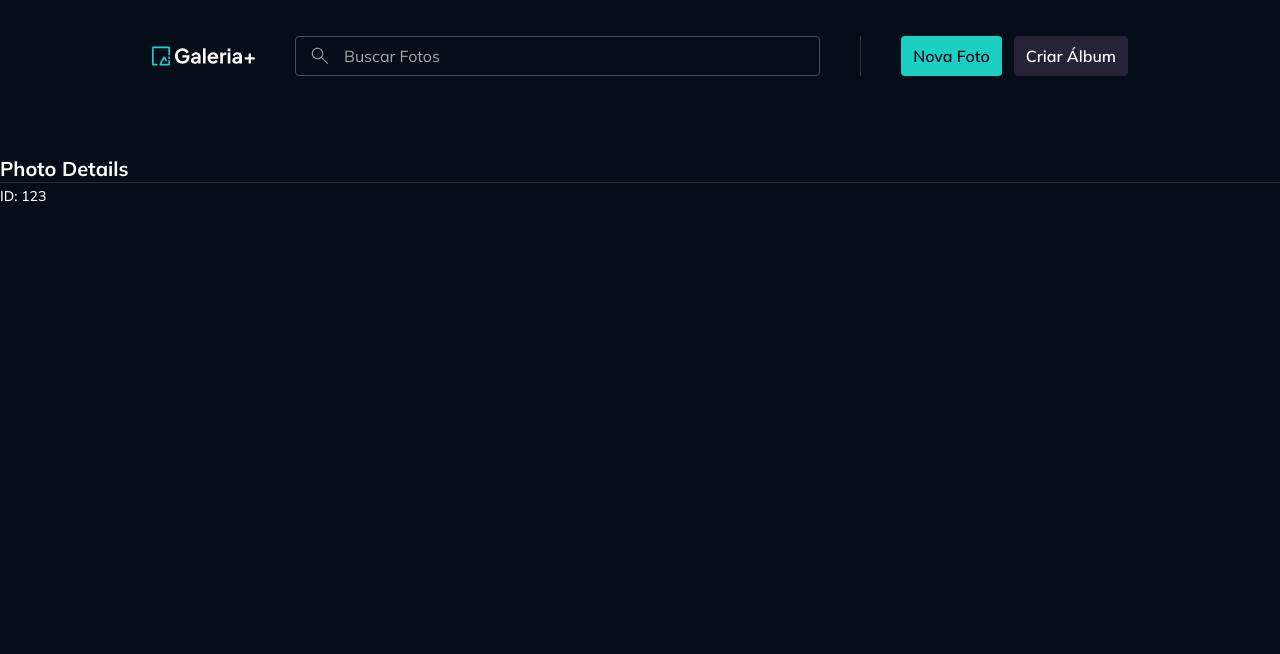
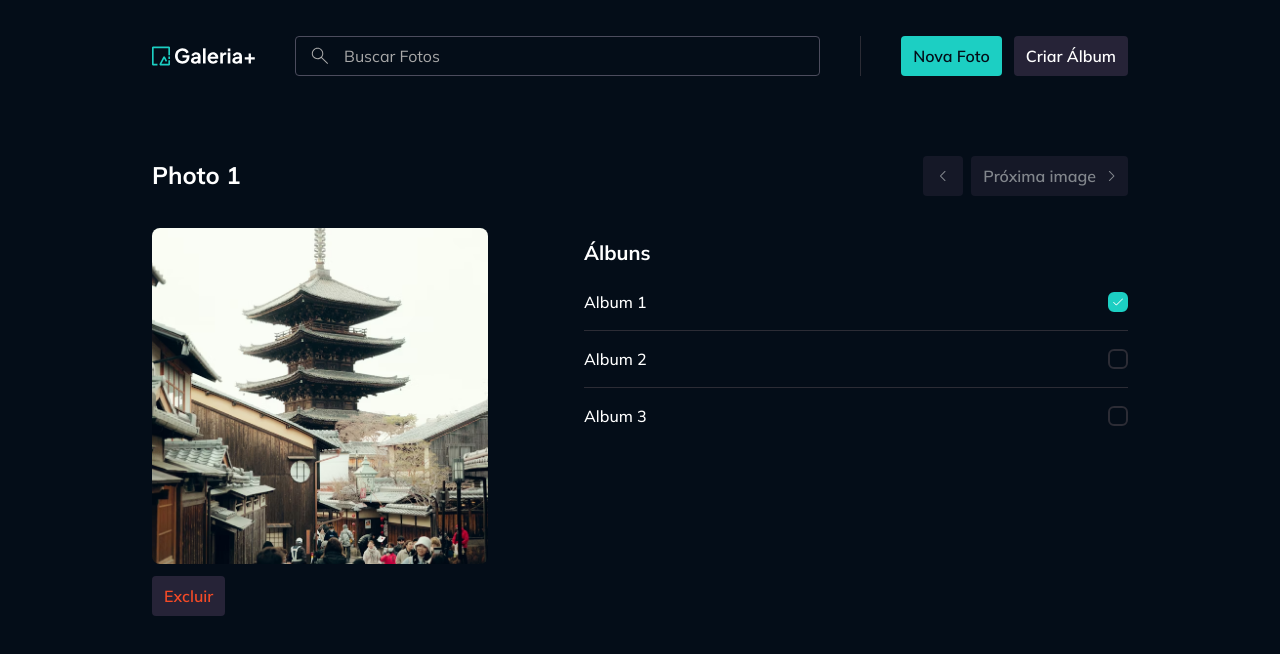
Before and after one commit to lesantana09/react-photo-gallery, a React (Vite) app: page /photo/123 in a window 1280 px wide. Shown: the top 654 px of the page. Built offline with nearby package versions, Linux system fonts and the light colour scheme.

Commit message:
feat: update component album details

```diff
--- a/src/components/button.tsx
+++ b/src/components/button.tsx
@@ -1,7 +1,7 @@
 import React from "react";
 import Icon from "./icon";
 import Text from "./text";
-import {tv, type VariantProps} from "tailwind-variants";
+import { tv, type VariantProps } from "tailwind-variants";
 import SpinnerIcon from "../assets/icons/spinner.svg?react";
 import cx from "classnames";
 
@@ -115,7 +115,7 @@
     >
       <Text
         variant="label-medium"
-				className={buttonTextVariants({variant, size})}
+        className={buttonTextVariants({ variant, size })}
       >
         {children}
       </Text>
@@ -123,7 +123,7 @@
         <Icon
           svg={handling ? SpinnerIcon : icon!}
           animate={handling}
-					className={buttonIconVariants({variant, size, handling})}
+          className={buttonIconVariants({ variant, size, handling })}
         />
       )}
     </button>
--- /dev/null
+++ b/src/contexts/albums/components/albums-filters.tsx
@@ -0,0 +1,52 @@
+import type { Album } from "../models/album";
+import Text from "../../../components/text";
+import Button from "../../../components/button";
+import cx from "classnames";
+import Skeleton from "../../../components/skeleton";
+
+interface AlbumsFiltersProps extends React.ComponentProps<"div"> {
+  albums: Album[];
+  loading?: boolean;
+}
+
+export default function AlbumsFilters({
+  albums,
+  loading,
+  className,
+  ...props
+}: AlbumsFiltersProps) {
+  return (
+    <div
+      className={cx("flex items-center gap-3.5 overflow-x-auto", className)}
+      {...props}
+    >
+      <Text variant="heading-small">Albums:</Text>
+      <div className="flex gap-3">
+        {!loading ? (
+          <>
+            <Button size="sm" className="cursor-pointer" variant="primary">
+              Todos
+            </Button>
+            {albums.map((album) => (
+              <Button
+                key={album.id}
+                size="sm"
+                className="cursor-pointer"
+                variant="ghost"
+              >
+                {album.title}
+              </Button>
+            ))}
+          </>
+        ) : (
+          Array.from({ length: 5 }).map((_, index) => (
+            <Skeleton
+              className="w-28 h-7"
+              key={`album-button-loading-${index}`}
+            />
+          ))
+        )}
+      </div>
+    </div>
+  );
+}
--- /dev/null
+++ b/src/contexts/albums/components/albums-list-selectable.tsx
@@ -0,0 +1,65 @@
+import type { Photo } from "../../photos/models/photo";
+import type { Album } from "../models/album";
+import Text from "../../../components/text";
+import InputCheckbox from "../../../components/input-checkbox";
+import Divider from "../../../components/divider";
+import Skeleton from "../../../components/skeleton";
+
+interface AlbumsListSelectableProps {
+  loading?: boolean;
+  albums: Album[];
+  photo: Photo;
+}
+
+export default function AlbumsListSelectable({
+  loading,
+  albums,
+  photo,
+}: AlbumsListSelectableProps) {
+  function isChecked(albumId: string) {
+    return photo?.albums?.some((album) => album.id === albumId);
+  }
+
+  function handlePhotoOnAlbums(albumId: string) {
+    let albumsIds = [];
+
+    if (isChecked(albumId)) {
+      albumsIds = photo.albums
+        .filter((album) => album.id !== albumId)
+        .map((album) => album.id);
+    } else {
+      albumsIds = [...photo.albums.map((album) => album.id), albumId];
+    }
+
+    console.log(albumsIds);
+  }
+
+  return (
+    <ul className="flex flex-col gap-4">
+      {!loading &&
+        albums?.length > 0 &&
+        albums.map((album, index) => (
+          <li key={album.id}>
+            <div className="flex items-center justify-between gap-1">
+              <Text variant="paragraph-large" className="truncate">
+                {album.title}
+              </Text>
+              <InputCheckbox
+                defaultChecked={isChecked(album.id)}
+                onClick={() => handlePhotoOnAlbums(album.id)}
+              />
+            </div>
+            {index != albums.length - 1 && <Divider className="mt-4" />}
+          </li>
+        ))}
+
+      {loading &&
+        Array.from({ length: 5 }).map((_, index) => (
+          <li key={`album-loading-${index}`}>
+            <Skeleton className="h-[2.5rem]" />
+            {index != 4 && <Divider className="mt-4" />}
+          </li>
+        ))}
+    </ul>
+  );
+}
--- /dev/null
+++ b/src/contexts/photos/components/photos-navigator.tsx
@@ -0,0 +1,55 @@
+import React from "react";
+import ButtonIcon from "../../../components/button-icon";
+import Skeleton from "../../../components/skeleton";
+import ArrowLeftIcon from "../../../assets/icons/chevron-left.svg?react";
+import ArrowRightIcon from "../../../assets/icons/chevron-right.svg?react";
+import Button from "../../../components/button";
+import { useNavigate } from "react-router";
+import cx from "classnames";
+
+interface PhotoNavigatorProps extends React.ComponentProps<"div"> {
+  previousPhotoId?: string;
+  nextPhotoId?: string;
+  loading?: boolean;
+}
+
+export default function PhotosNavigator({
+  previousPhotoId,
+  nextPhotoId,
+  loading,
+  className,
+  ...props
+}: PhotoNavigatorProps) {
+  const navigate = useNavigate();
+  return (
+    <div className={cx("flex gap-2", className)} {...props}>
+      {!loading ? (
+        <>
+          <ButtonIcon
+            icon={ArrowLeftIcon}
+            variant="secondary"
+            disabled={!previousPhotoId}
+            onClick={() => {
+              navigate(`/photos/${previousPhotoId}`);
+            }}
+          />
+          <Button
+            icon={ArrowRightIcon}
+            variant="secondary"
+            disabled={!nextPhotoId}
+            onClick={() => {
+              navigate(`/photos/${nextPhotoId}`);
+            }}
+          >
+            Próxima image
+          </Button>
+        </>
+      ) : (
+        <>
+          <Skeleton className="w-10 h-10" />
+          <Skeleton className="w-20 h-10" />
+        </>
+      )}
+    </div>
+  );
+}
--- a/src/pages/page-home.tsx
+++ b/src/pages/page-home.tsx
@@ -1,13 +1,42 @@
 import Container from "../components/container";
+import AlbumsFilters from "../contexts/albums/components/albums-filters";
 import PhotoList from "../contexts/photos/components/photo-list";
 
+export default function PageHome() {
+  return (
+    <Container>
+      <AlbumsFilters
+        albums={[
+          { id: "1", title: "Album 1" },
+          { id: "2", title: "Album 2" },
+          { id: "3", title: "Album 3" },
+        ]}
+        className="mb-9"
+      />
 
-export default function PageHome(){
-    return (
-        <Container>
-            <PhotoList photos={[
-
-            ]} loading/>
-        </Container>
-    );
+      <PhotoList
+        photos={[
+          {
+            id: "123",
+            title: "Photo 1",
+            imageId: "portrait-tower.png",
+            albums: [
+              { id: "1", title: "Album 1" },
+              { id: "2", title: "Album 2" },
+              { id: "3", title: "Album 3" },
+            ],
+          },
+          {
+            id: "124",
+            title: "Photo 1",
+            imageId: "portrait-tree.png",
+            albums: [
+              { id: "1", title: "Album 1" },
+              { id: "2", title: "Album 2" },
+            ],
+          },
+        ]}
+      />
+    </Container>
+  );
 }
--- a/src/pages/page-photo-details.tsx
+++ b/src/pages/page-photo-details.tsx
@@ -1,16 +1,70 @@
 import { useParams } from "react-router";
-import Text  from "../components/text";
-import Divider from "../components/divider";
+import Container from "../components/container";
+import type { Photo } from "../contexts/photos/models/photo";
+import Text from "../components/text";
+import Skeleton from "../components/skeleton";
+import PhotosNavigator from "../contexts/photos/components/photos-navigator";
+import ImagePreview from "../components/image-preview";
+import Button from "../components/button";
+import AlbumsListSelectable from "../contexts/albums/components/albums-list-selectable";
 
-export default function PagePhotoDetails(){
+export default function PagePhotoDetails() {
+  const { id } = useParams();
 
-    const { id } = useParams();
+  //temporary
+  const isLoadingPhoto = false;
+  const photo = {
+    id: "123",
+    title: "Photo 1",
+    imageId: "portrait-tower.png",
+    albums: [{ id: "1", title: "Album 1" }],
+  } as Photo;
 
-    return (
-        <>
-            <Text variant="heading-medium">Photo Details</Text>
-            <Divider />
-            <Text>ID: {id}</Text>
-        </>
-    );
+  return (
+    <Container>
+      <header className="flex items-center justify-between gap-8 mb-8">
+        {!isLoadingPhoto ? (
+          <Text as="h2" variant="heading-large">
+            {photo?.title}
+          </Text>
+        ) : (
+          <Skeleton className="w-48 h-8" />
+        )}
+        <PhotosNavigator loading={isLoadingPhoto} />
+      </header>
+      <div className="grid grid-cols-[21rem_1fr] gap-24">
+        <div className="space-y-3">
+          {!isLoadingPhoto ? (
+            <ImagePreview
+              src={`/images/${photo?.imageId}`}
+              title={photo?.title}
+              imageClassName="h-[21rem]"
+            />
+          ) : (
+            <Skeleton className="h-[21rem]" />
+          )}
+          {!isLoadingPhoto ? (
+            <Button variant="destructive">Excluir</Button>
+          ) : (
+            <Skeleton className="w-20 h-10" />
+          )}
+        </div>
+
+        <div className="py-3">
+          <Text as="h3" variant="heading-medium" className="mb-6">
+            Álbuns
+          </Text>
+          <AlbumsListSelectable
+            albums={[
+              { id: "1", title: "Album 1" },
+              { id: "2", title: "Album 2" },
+              { id: "3", title: "Album 3" },
+            ]}
+            photo={photo}
+            loading={isLoadingPhoto}
+          />
+        </div>
+      </div>
+    </Container>
+  );
 }
```
Also changed, not shown: src/contexts/photos/components/photo-list.tsx (+47 -30 lines), src/contexts/photos/components/photo-widget.tsx (+25 -18 lines). Lines whose indentation alone changed are shown as unchanged.
